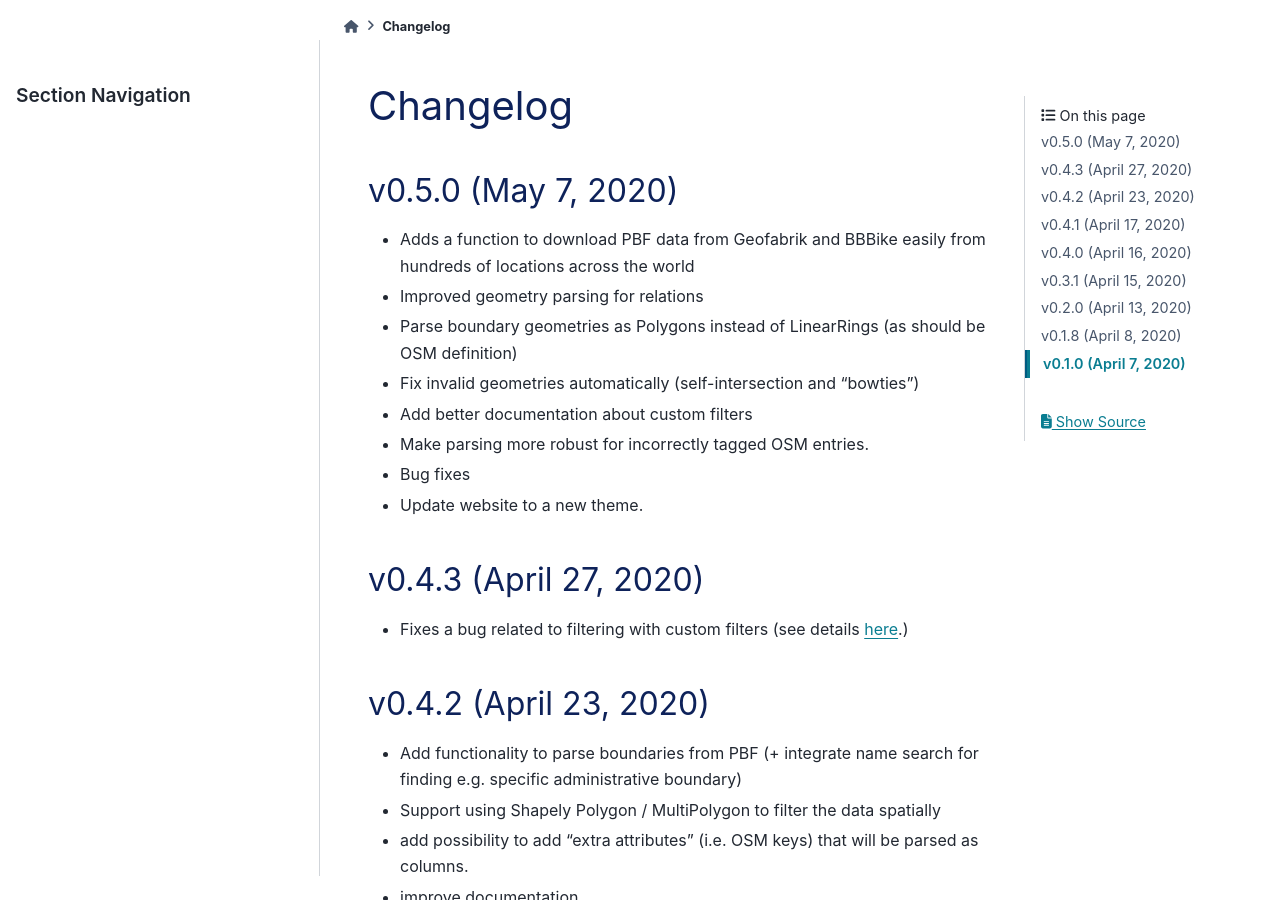
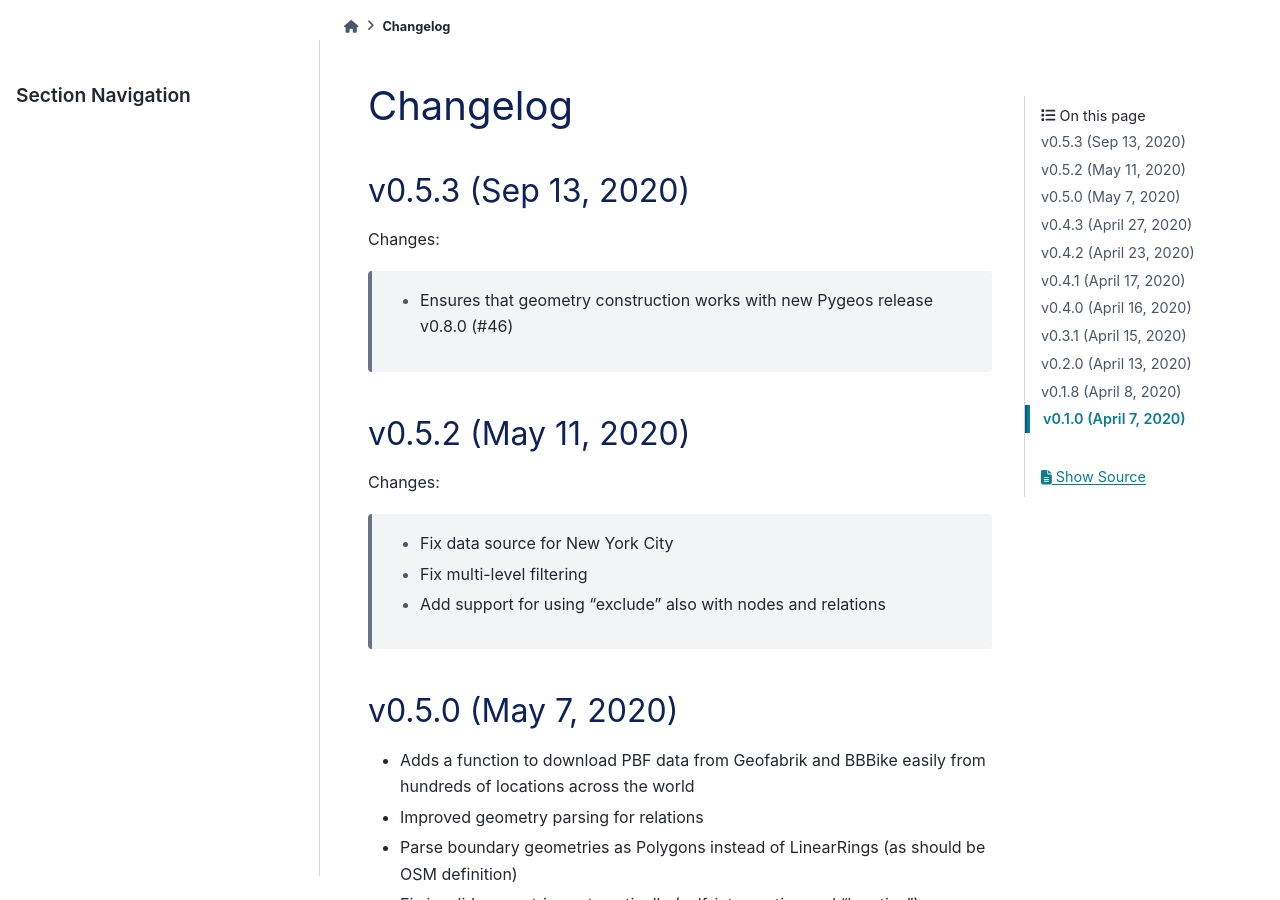
Before and after one commit to pyrosm/pyrosm, a Sphinx documentation site: the page built from docs/changelog.rst, in a window 1280 px wide and 900 px high. Built offline with Sphinx 7.4.7 and the PyData theme 0.15.4, drawn with Linux system fonts in a browser that asks for light colours; pages that are not in the unit, such as notebooks, are missing from menus.

Commit message:
Add changelog

```diff
--- a/docs/changelog.rst
+++ b/docs/changelog.rst
@@ -1,5 +1,21 @@
 Changelog
 =========
+
+v0.5.3 (Sep 13, 2020)
+---------------------
+
+Changes:
+
+ - Ensures that geometry construction works with new Pygeos release v0.8.0 (#46)
+
+v0.5.2 (May 11, 2020)
+---------------------
+
+Changes:
+
+ - Fix data source for New York City
+ - Fix multi-level filtering
+ - Add support for using "exclude" also with nodes and relations
 
 v0.5.0 (May 7, 2020)
 --------------------
```
Also changed, not shown: CHANGELOG.md (+16 -0 lines).
